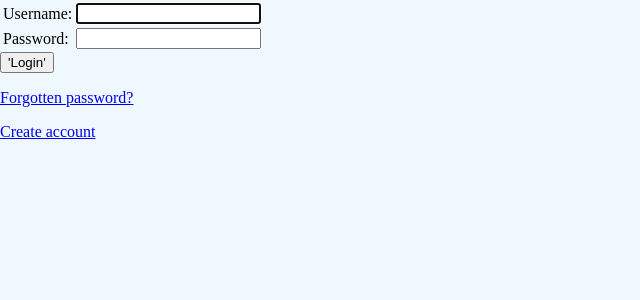
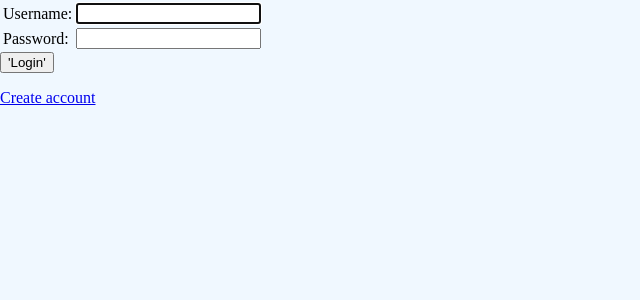
Before and after one commit to yfoucade/ft_transcendence, a Django app: page /accounts/login/ in a window 1280 px wide. Shown: the part 60-360 px from the top of the page, without its empty margins (0-640 px from the left). Run offline with Django 4.2, Linux system fonts and the light colour scheme.

Commit message:
comment password_reset link, do it later maybe

```diff
--- a/app/src/transcendence/templates/registration/login.html
+++ b/app/src/transcendence/templates/registration/login.html
@@ -32,7 +32,7 @@
     </form>
 
     {# Assumes you set up the password_reset view in your URLconf #}
-    <p><a href="{% url 'password_reset' %}">{% trans 'Forgotten password?' %}</a></p>
+    {# <p><a href="{% url 'password_reset' %}">{% trans 'Forgotten password?' %}</a></p> #}
     <p><a href="{% url 'signup' %}?next={{ next }}">{% trans 'Create account' %}</a></p>
 </main>
 {% endblock content %}
```
